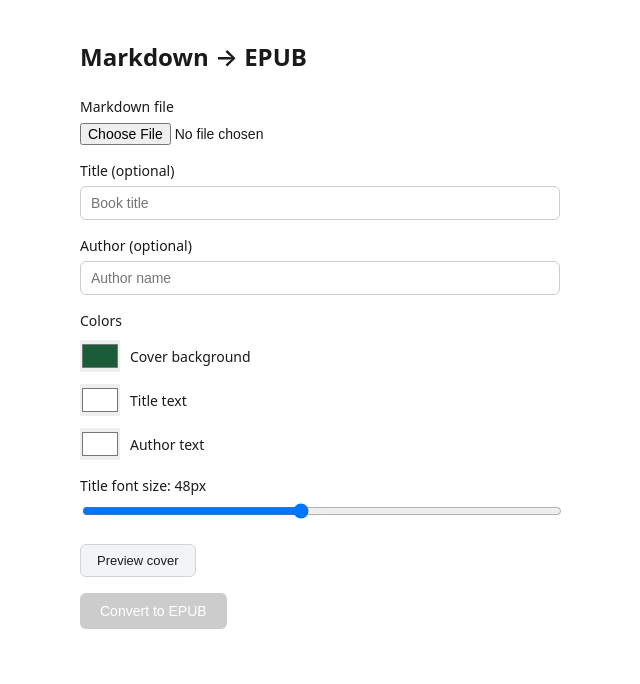
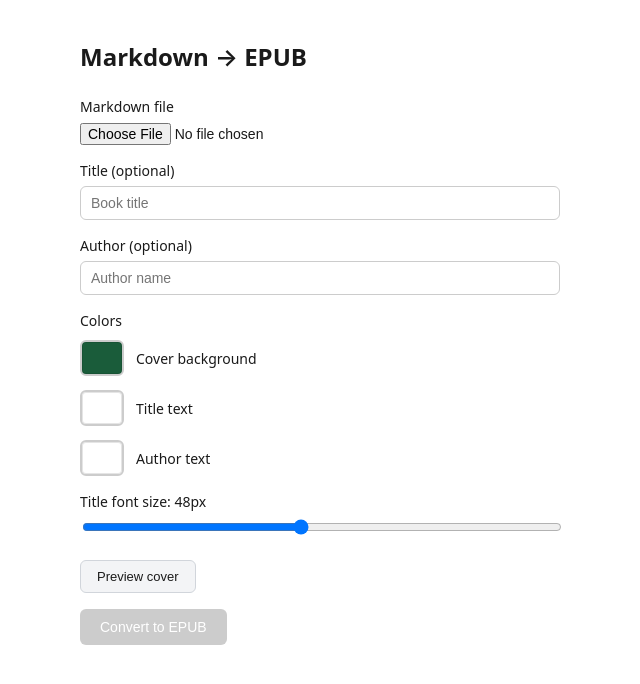
Before and after one commit to ElDorado9604/md-to-epub, a React (Vite) app: page / in a window 1280 px wide. Shown: the top 684 px of the page, without its empty margins (320-960 px from the left). Built offline with nearby package versions, Linux system fonts and the light colour scheme.

Commit message:
Make title/author color pickers always visible (border + swatch)

```diff
--- a/src/App.tsx
+++ b/src/App.tsx
@@ -112,9 +112,49 @@ export default function App() {
   const colorRowStyle: React.CSSProperties = {
     display: 'flex',
     alignItems: 'center',
-    gap: 10,
-    marginBottom: 12,
+    gap: 12,
+    marginBottom: 14,
   };
+
+  // Visible color swatch wrapper so white colors are still obvious
+  const ColorSwatch = ({
+    value,
+    onChange,
+  }: {
+    value: string;
+    onChange: (v: string) => void;
+  }) => (
+    <label
+      style={{
+        position: 'relative',
+        width: 40,
+        height: 32,
+        borderRadius: 6,
+        border: '2px solid #ccc',
+        overflow: 'hidden',
+        cursor: 'pointer',
+        background: value,
+        flexShrink: 0,
+        boxShadow: 'inset 0 0 0 1px rgba(0,0,0,0.1)',
+      }}
+    >
+      <input
+        type="color"
+        value={value}
+        onChange={(e) => onChange(e.target.value)}
+        style={{
+          position: 'absolute',
+          inset: 0,
+          width: '100%',
+          height: '100%',
+          opacity: 0,
+          cursor: 'pointer',
+          border: 'none',
+          padding: 0,
+        }}
+      />
+    </label>
+  );
 
   return (
     <div
@@ -163,37 +203,22 @@ export default function App() {
         />
       </div>
 
-      {/* Colors – custom only */}
+      {/* Colors */}
       <div style={{ marginBottom: 16 }}>
         <label style={{ ...labelStyle, marginBottom: 10 }}>Colors</label>
 
         <div style={colorRowStyle}>
-          <input
-            type="color"
-            value={coverColor}
-            onChange={(e) => setCoverColor(e.target.value)}
-            style={{ width: 40, height: 32, border: 'none', cursor: 'pointer', padding: 0 }}
-          />
+          <ColorSwatch value={coverColor} onChange={setCoverColor} />
           <span style={{ fontSize: 14 }}>Cover background</span>
         </div>
 
         <div style={colorRowStyle}>
-          <input
-            type="color"
-            value={titleColor}
-            onChange={(e) => setTitleColor(e.target.value)}
-            style={{ width: 40, height: 32, border: 'none', cursor: 'pointer', padding: 0 }}
-          />
+          <ColorSwatch value={titleColor} onChange={setTitleColor} />
           <span style={{ fontSize: 14 }}>Title text</span>
         </div>
 
         <div style={colorRowStyle}>
-          <input
-            type="color"
-            value={authorColor}
-            onChange={(e) => setAuthorColor(e.target.value)}
-            style={{ width: 40, height: 32, border: 'none', cursor: 'pointer', padding: 0 }}
-          />
+          <ColorSwatch value={authorColor} onChange={setAuthorColor} />
           <span style={{ fontSize: 14 }}>Author text</span>
         </div>
       </div>
```
